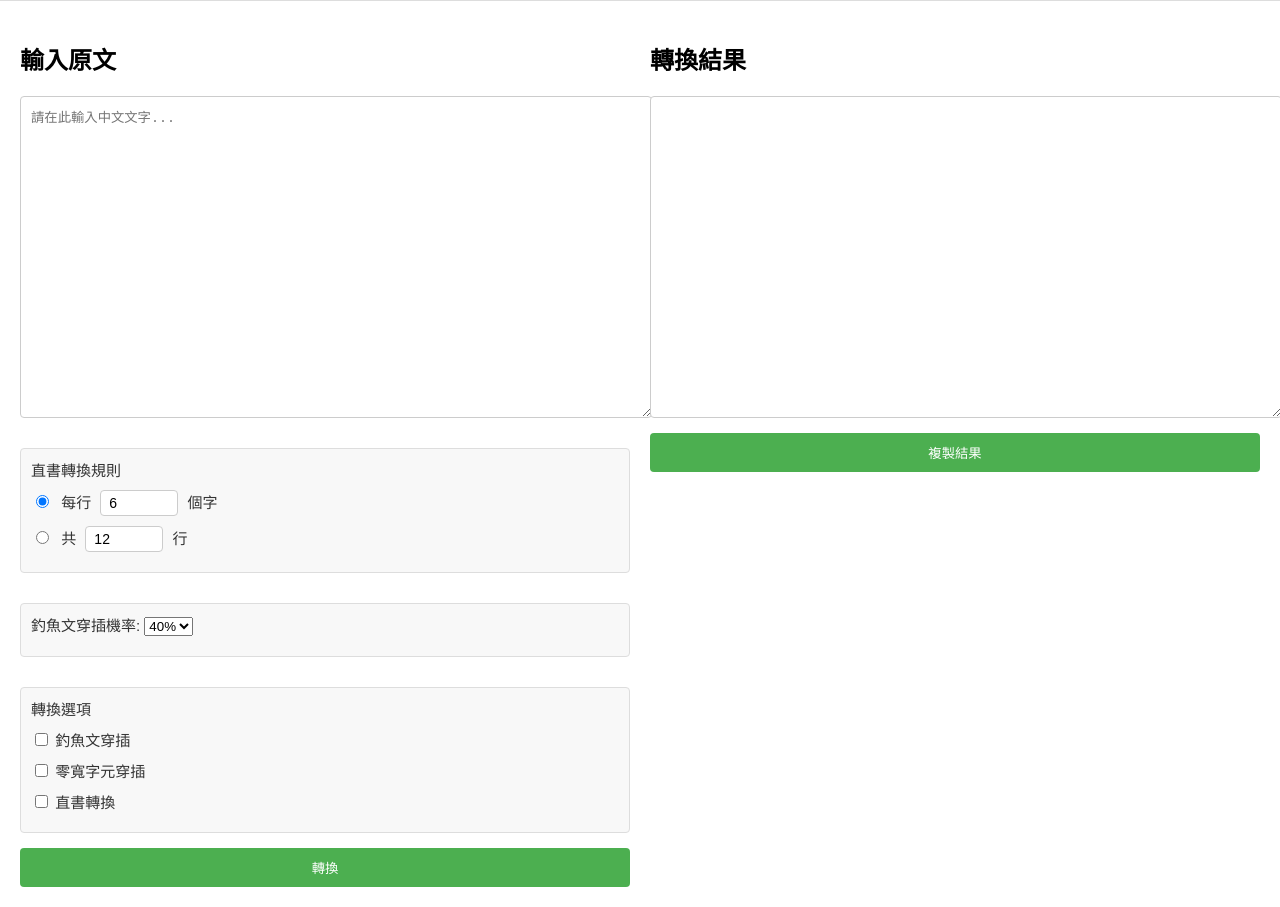
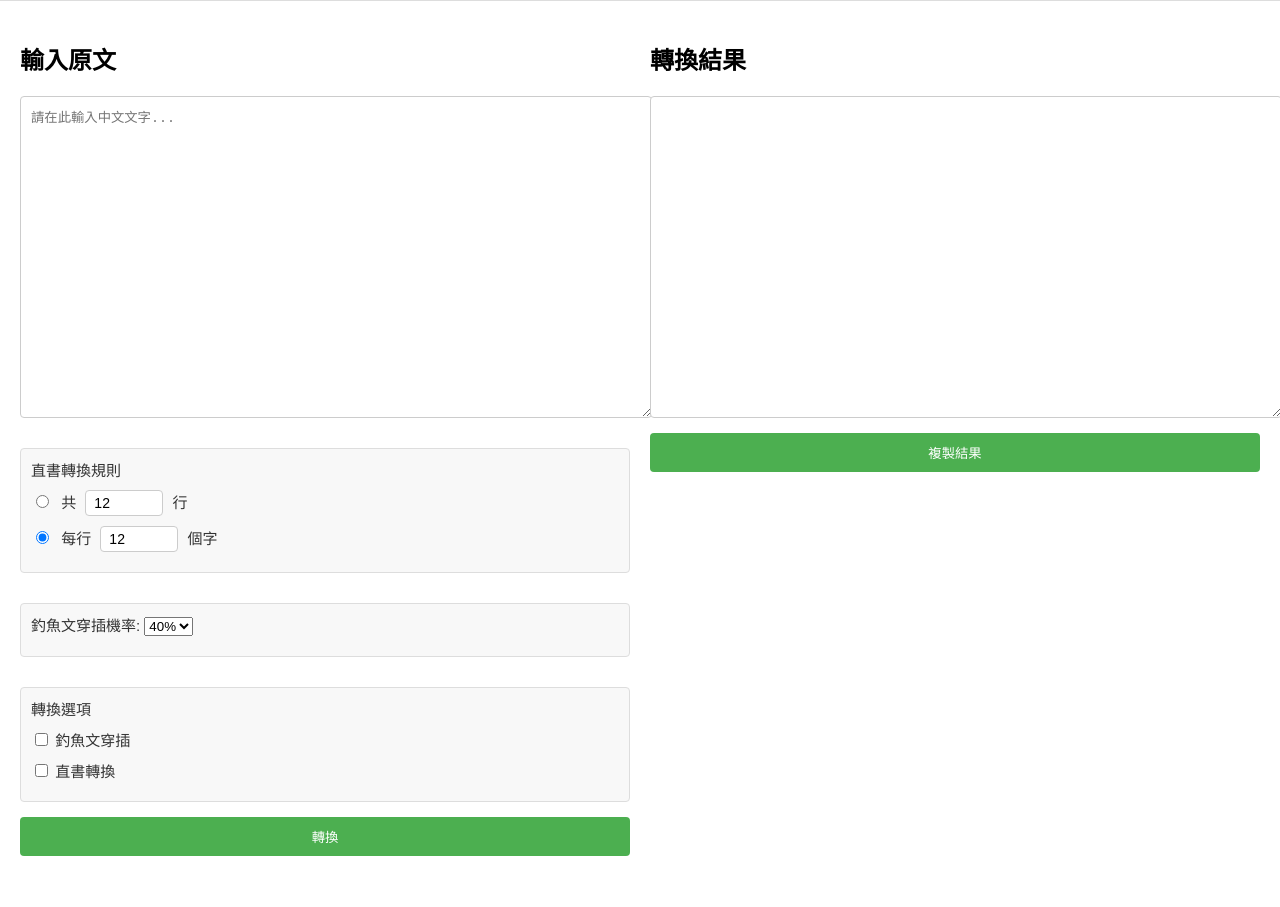
Before and after one commit to amoshung/text-encryptor, a plain HTML site: page index.html in a window 1280 px wide. Shown: the part 86-993 px from the top of the page. After the commit the page ends 962 px from the top, so only its background shows below. Drawn offline with Linux system fonts and the light colour scheme.

Commit message:
更新布局

```diff
--- a/index.html
+++ b/index.html
@@ -122,12 +122,12 @@
             <div class="vertical-options">
                 <label>直書轉換規則</label>
                 <label>
-                    <input type="radio" name="verticalType" id="byCharsOption" checked>
-                    每行 <input type="number" id="charsPerLine" value="6" min="1"> 個字
+                    <input type="radio" name="verticalType" id="byLinesOption">
+                    共 <input type="number" id="totalLines" value="12" min="6"> 行
                 </label>
                 <label>
-                    <input type="radio" name="verticalType" id="byLinesOption">
-                    共 <input type="number" id="totalLines" value="12" min="1"> 行
+                    <input type="radio" name="verticalType" id="byCharsOption" checked>
+                    每行 <input type="number" id="charsPerLine" value="12" min="6"> 個字
                 </label>
             </div>
             <div class="vertical-options">
@@ -152,10 +152,6 @@
                     釣魚文穿插
                 </label>
                 <label>
-                    <input type="checkbox" id="zeroWidthInsertOption">
-                    零寬字元穿插
-                </label>
-                <label>
                     <input type="checkbox" id="verticalTextOption">
                     直書轉換
                 </label>
```
